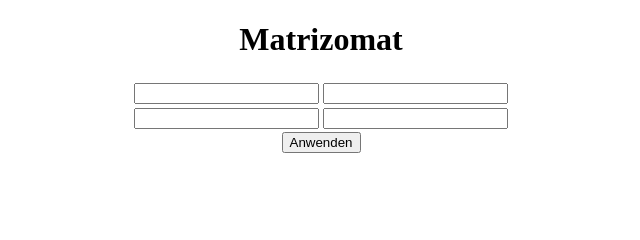
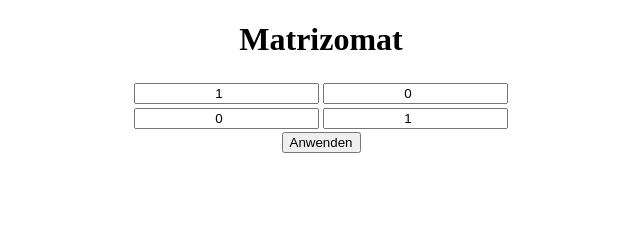
Before and after one commit to n103/matrizomat, a plain HTML site: page index.html in a window 1280 px wide. Shown: the top 240 px of the page, 319-959 px from the left. Drawn offline with Linux system fonts and the light colour scheme.

Commit message:
Update index.html

```diff
--- a/index.html
+++ b/index.html
@@ -20,12 +20,12 @@ text-align:center
 <table>
 	<tbody>
 		<tr>
-			<td> <input id="11" type="number"></td>
-			<td> <input id="12" type="number"></td>
+			<td> <input id="11" value="1" type="number"></td>
+			<td> <input id="12" value="0" type="number"></td>
 		</tr>
 		<tr>
-			<td> <input id="21" type="number"></td>
-			<td> <input id="22" type="number"></td>
+			<td> <input id="21" value="0" type="number"></td>
+			<td> <input id="22" value="1" type="number"></td>
 		</tr>
 	</tbody>
 </table>
```
